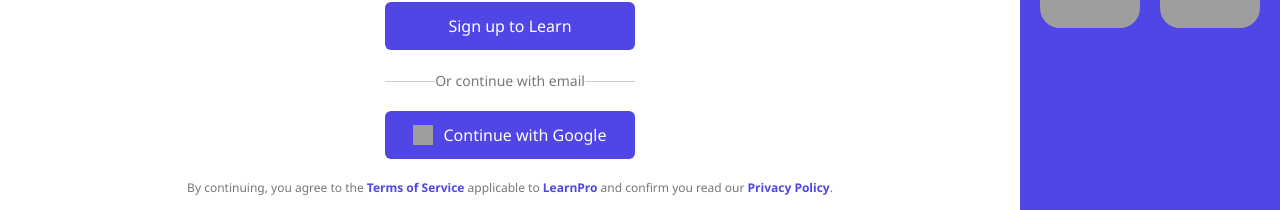
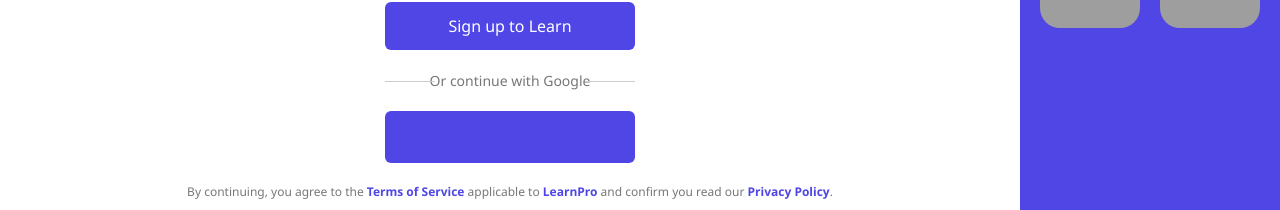
Before and after one commit to akram10shaikh/lms-frontend, a React (Create React App) app: page /signup in a window 1280 px wide. Shown: the part 482-692 px from the top of the page. Built offline with nearby package versions, Linux system fonts and the light colour scheme; grey boxes are pictures that could not be loaded.

Commit message:
updated signup

```diff
--- a/package.json
+++ b/package.json
@@ -6,10 +6,12 @@
     "@fortawesome/fontawesome-svg-core": "^6.7.2",
     "@fortawesome/free-solid-svg-icons": "^6.7.2",
     "@fortawesome/react-fontawesome": "^0.2.2",
+    "@react-oauth/google": "^0.12.2",
     "@testing-library/dom": "^10.4.0",
     "@testing-library/jest-dom": "^6.6.3",
     "@testing-library/react": "^16.3.0",
     "@testing-library/user-event": "^13.5.0",
+    "axios": "^1.10.0",
     "react": "^19.1.0",
     "react-dom": "^19.1.0",
     "react-icons": "^5.5.0",
--- a/src/App.js
+++ b/src/App.js
@@ -15,6 +15,7 @@ function App() {
   const handlePaySubmit = () => {
     setIsProfileIncomplete(false);
   };
+
 
   return (
     <Router>
--- a/src/index.js
+++ b/src/index.js
@@ -3,13 +3,17 @@ import ReactDOM from 'react-dom/client';
 import './index.css';
 import App from './App';
 import reportWebVitals from './reportWebVitals';
+import { GoogleOAuthProvider } from '@react-oauth/google';
 
 const root = ReactDOM.createRoot(document.getElementById('root'));
+
 root.render(
-  <React.StrictMode>
-    <App />
-  </React.StrictMode>
+  <GoogleOAuthProvider clientId="298092597688-8hl2r7c220lbsftqgt2ako0c778m7umh.apps.googleusercontent.com">
+  <App />
+</GoogleOAuthProvider>
+
 );
+
 
 // If you want to start measuring performance in your app, pass a function
 // to log results (for example: reportWebVitals(console.log))
--- a/src/signup/SignUp.css
+++ b/src/signup/SignUp.css
@@ -150,7 +150,7 @@ body, html {
 }
 
 .google-btn {
-  padding: 12px;
+  padding: 6px;
   border: none;
   display: flex;
   align-items: center;
--- a/src/signup/SignUp.jsx
+++ b/src/signup/SignUp.jsx
@@ -2,11 +2,25 @@ import React, { useState } from 'react';
 import './SignUp.css';
 import { FaEye, FaEyeSlash } from 'react-icons/fa';
 import logo from './image/logo.png';
+import { GoogleLogin } from '@react-oauth/google';
+import axios from 'axios';
 
 const SignupPage = () => {
   const [showPassword, setShowPassword] = useState(false);
   const [showConfirmPassword, setShowConfirmPassword] = useState(false);
-  const [useGoogle, setUseGoogle] = useState(false);
+
+  // Handle Google login success
+  const handleGoogleLogin = async (credentialResponse) => {
+    try {
+      const res = await axios.post(`${process.env.REACT_APP_API_URL}/api/google-auth/`, {
+        token: credentialResponse.credential,
+      });
+      alert(res.data.message || "Google Sign-In successful!");
+    } catch (err) {
+      console.error("Google Sign-In failed:", err.response?.data || err.message);
+      alert("Google Sign-In failed");
+    }
+  };
 
   return (
     <div className="signup-container">
@@ -17,6 +31,7 @@ const SignupPage = () => {
             <h1>LearnPro</h1>
           </div>
           <h3>Start your journey with a <span className="highlight">sign up</span> to learn.</h3>
+
           <form className="signup-form">
             <div className="form-group">
               <div className="input-wrapper">
@@ -74,24 +89,21 @@ const SignupPage = () => {
               Sign up to Learn
             </button>
 
-  <div className="divider">Or continue with email</div>
+            <div className="divider">Or continue with Google</div>
 
-  <button
-    type="button"
-    className="google-btn"
-    onClick={() => {
-
-      console.log("Google login clicked");
+            <div className="google-btn">
+              <GoogleLogin
+  onSuccess={(credentialResponse) => {
+    console.log(credentialResponse);
   }}
-  >
-    <img
-      src="https://upload.wikimedia.org/wikipedia/commons/thumb/c/c1/Google_%22G%22_logo.svg/768px-Google_%22G%22_logo.svg.png"
-      alt="google"
+  onError={() => {
+    console.log("Login Failed");
+  }}
+  theme="filled_blue"
+  size="large"
 />
-    Continue with Google
-  </button>
+            </div>
           </form>
-
 
           <p className="terms">
             By continuing, you agree to the <a href="#"><b>Terms of Service</b></a> applicable to <a href="#"><b>LearnPro</b></a> and confirm you read our <a href="#"><b>Privacy Policy</b></a>.
```
Also changed, not shown: 2 other files (tests, documents, lock files or other folders). Lines whose indentation alone changed are shown as unchanged.
